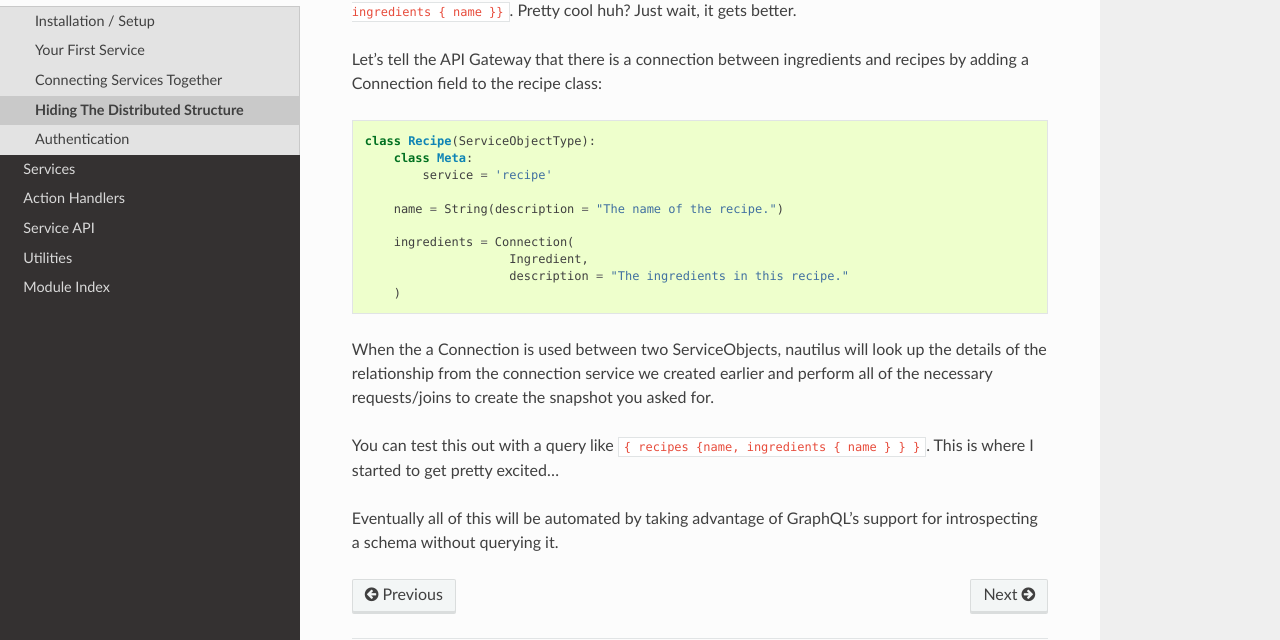
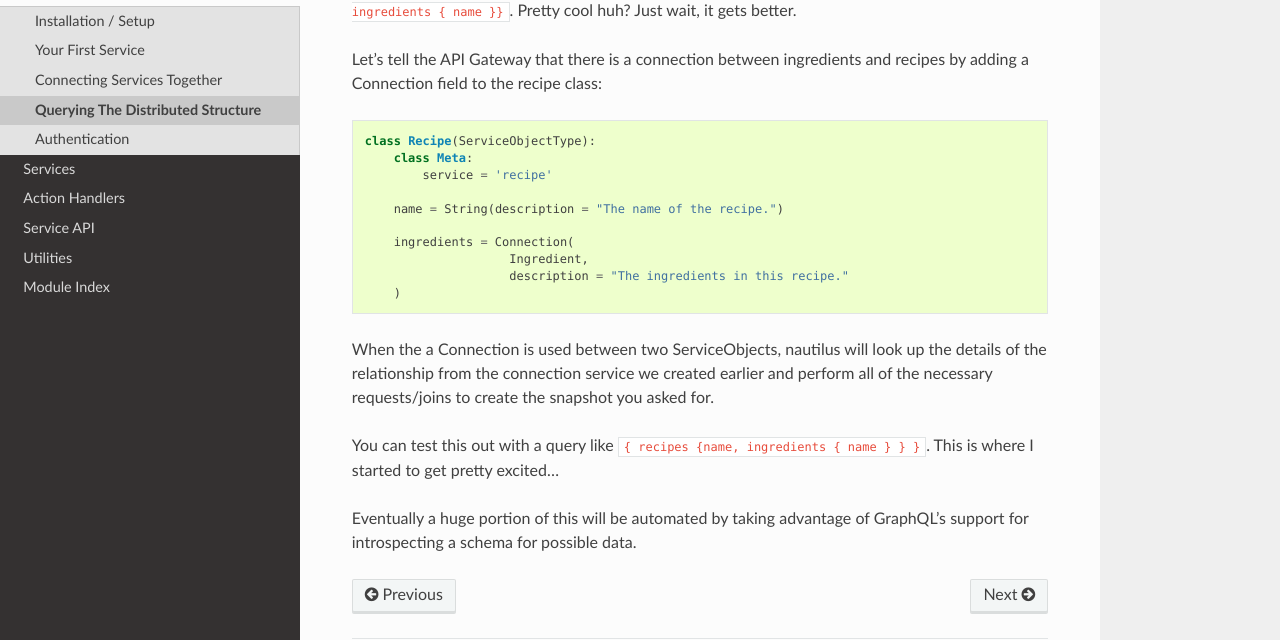
Before and after one commit to AlecAivazis/graphql-over-kafka, a Sphinx documentation site: the page built from docs/source/intro/api.rst, in a window 1280 px wide and 900 px high, scrolled down 1532 px. Shown: the part 156-796 px from the top of the window. Built offline with Sphinx 7.4.7 and the Read the Docs theme 2.0.0, drawn with Linux system fonts in a browser that asks for light colours; some of the changed text lies outside the part shown.

Commit message:
changed intro section header

```diff
--- a/docs/source/intro/api.rst
+++ b/docs/source/intro/api.rst
@@ -1,5 +1,5 @@
-Hiding The Distributed Structure
-=================================
+Querying The Distributed Structure
+===================================
 
 We now have three different services which are each responsible for maintaining
 a small bit of the application. While this has many benefits, one rather large
@@ -115,5 +115,5 @@
 ``{ recipes {name, ingredients { name } } }``. This is where I started to get
 pretty excited...
 
-Eventually all of this will be automated by taking advantage of GraphQL's
-support for introspecting a schema without querying it.
+Eventually a huge portion of this will be automated by taking advantage of
+GraphQL's support for introspecting a schema for possible data.
```
